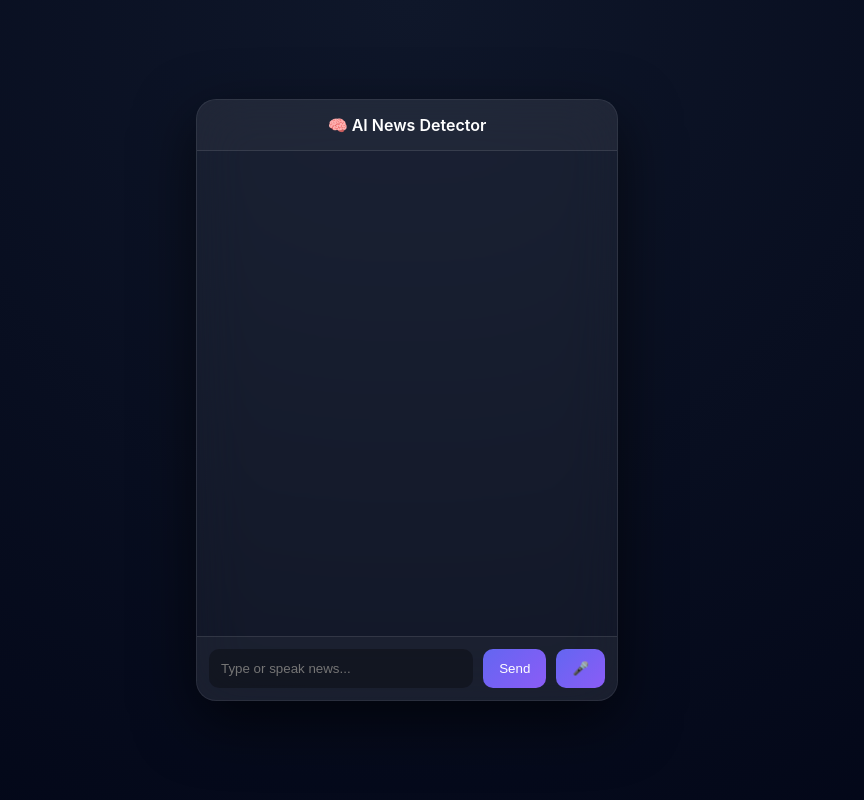
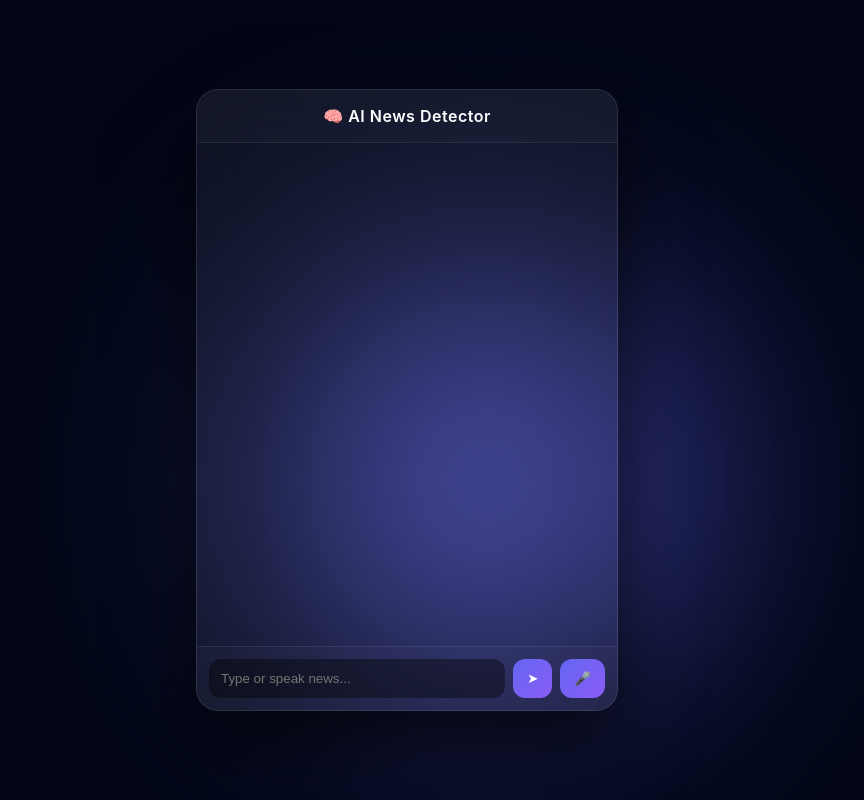
Before and after one commit to asad-449/fake-news-project, a website: page index.html in a window 1280 px wide. Shown: the whole page, without its empty margins (233-1097 px from the left). Drawn offline with Linux system fonts and the light colour scheme.

Commit message:
Add files via upload

```diff
--- a/index.html
+++ b/index.html
@@ -7,60 +7,81 @@
     body {
       margin: 0;
       font-family: -apple-system, BlinkMacSystemFont;
-      background: radial-gradient(circle at top, #0f172a, #020617);
+      background: #020617;
       color: white;
       height: 100vh;
       display: flex;
       justify-content: center;
       align-items: center;
+      overflow: hidden;
     }
 
-    /* GLASS UI */
+    /* 🌌 BACKGROUND GLOW */
+    body::before {
+      content: "";
+      position: absolute;
+      width: 600px;
+      height: 600px;
+      background: radial-gradient(circle, #6366f1, transparent 70%);
+      filter: blur(120px);
+      animation: move 8s infinite alternate;
+    }
+
+    @keyframes move {
+      from { transform: translate(-100px, -100px); }
+      to { transform: translate(100px, 100px); }
+    }
+
+    /* 🧊 GLASS CONTAINER */
     .container {
       width: 420px;
-      height: 600px;
+      height: 620px;
       background: rgba(255,255,255,0.05);
-      border: 1px solid rgba(255,255,255,0.1);
-      backdrop-filter: blur(25px);
-      border-radius: 20px;
-      box-shadow: 0 20px 60px rgba(0,0,0,0.6);
+      border: 1px solid rgba(255,255,255,0.12);
+      backdrop-filter: blur(30px);
+      border-radius: 22px;
+      box-shadow: 0 30px 80px rgba(0,0,0,0.8);
       display: flex;
       flex-direction: column;
       overflow: hidden;
+      position: relative;
+      z-index: 2;
     }
 
     /* HEADER */
     .header {
-      padding: 15px;
+      padding: 16px;
       text-align: center;
-      border-bottom: 1px solid rgba(255,255,255,0.1);
       font-weight: 600;
-      background: rgba(255,255,255,0.03);
+      letter-spacing: 0.5px;
+      border-bottom: 1px solid rgba(255,255,255,0.08);
+      background: rgba(255,255,255,0.02);
     }
 
     /* CHAT */
     .chat {
       flex: 1;
-      padding: 15px;
+      padding: 16px;
       overflow-y: auto;
     }
 
     .msg {
       max-width: 75%;
-      padding: 12px;
+      padding: 12px 14px;
       margin: 8px 0;
-      border-radius: 12px;
-      transition: all 0.3s ease;
+      border-radius: 14px;
       animation: fadeIn 0.3s ease;
     }
 
     .user {
       background: linear-gradient(135deg, #3b82f6, #6366f1);
       margin-left: auto;
+      box-shadow: 0 8px 20px rgba(99,102,241,0.4);
     }
 
     .bot {
-      background: rgba(255,255,255,0.08);
+      background: rgba(255,255,255,0.06);
+      border: 1px solid rgba(255,255,255,0.08);
     }
 
     @keyframes fadeIn {
@@ -72,25 +93,32 @@
     .input-box {
       display: flex;
       padding: 12px;
-      border-top: 1px solid rgba(255,255,255,0.1);
-      background: rgba(255,255,255,0.03);
+      border-top: 1px solid rgba(255,255,255,0.08);
+      background: rgba(255,255,255,0.02);
     }
 
     input {
       flex: 1;
       padding: 12px;
+      border-radius: 12px;
       border: none;
-      border-radius: 10px;
-      background: rgba(0,0,0,0.3);
+      outline: none;
+      background: rgba(0,0,0,0.4);
       color: white;
-      outline: none;
+      transition: 0.3s;
+    }
+
+    /* ✨ PREMIUM INPUT GLOW */
+    input:focus {
+      box-shadow: 0 0 0 2px rgba(99,102,241,0.6);
+      background: rgba(0,0,0,0.6);
     }
 
     button {
-      margin-left: 10px;
-      padding: 12px 16px;
+      margin-left: 8px;
+      padding: 12px 14px;
       border: none;
-      border-radius: 10px;
+      border-radius: 12px;
       background: linear-gradient(135deg, #6366f1, #8b5cf6);
       color: white;
       cursor: pointer;
@@ -98,7 +126,8 @@
     }
 
     button:hover {
-      transform: scale(1.05);
+      transform: scale(1.08);
+      box-shadow: 0 6px 20px rgba(139,92,246,0.5);
     }
 
   </style>
@@ -116,7 +145,7 @@
 
   <div class="input-box">
     <input id="newsInput" placeholder="Type or speak news...">
-    <button onclick="checkNews()">Send</button>
+    <button onclick="checkNews()">➤</button>
     <button onclick="startVoice()">🎤</button>
   </div>
 
```
